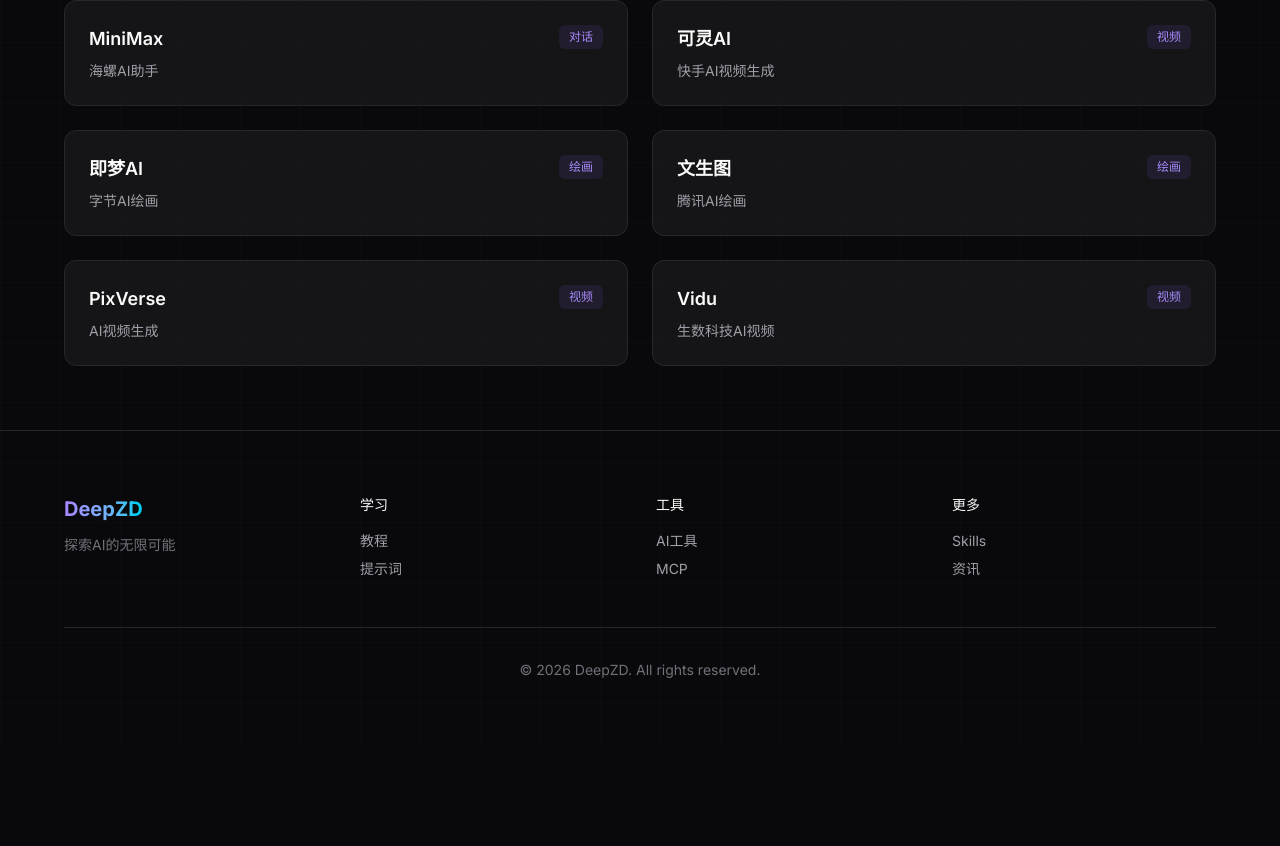
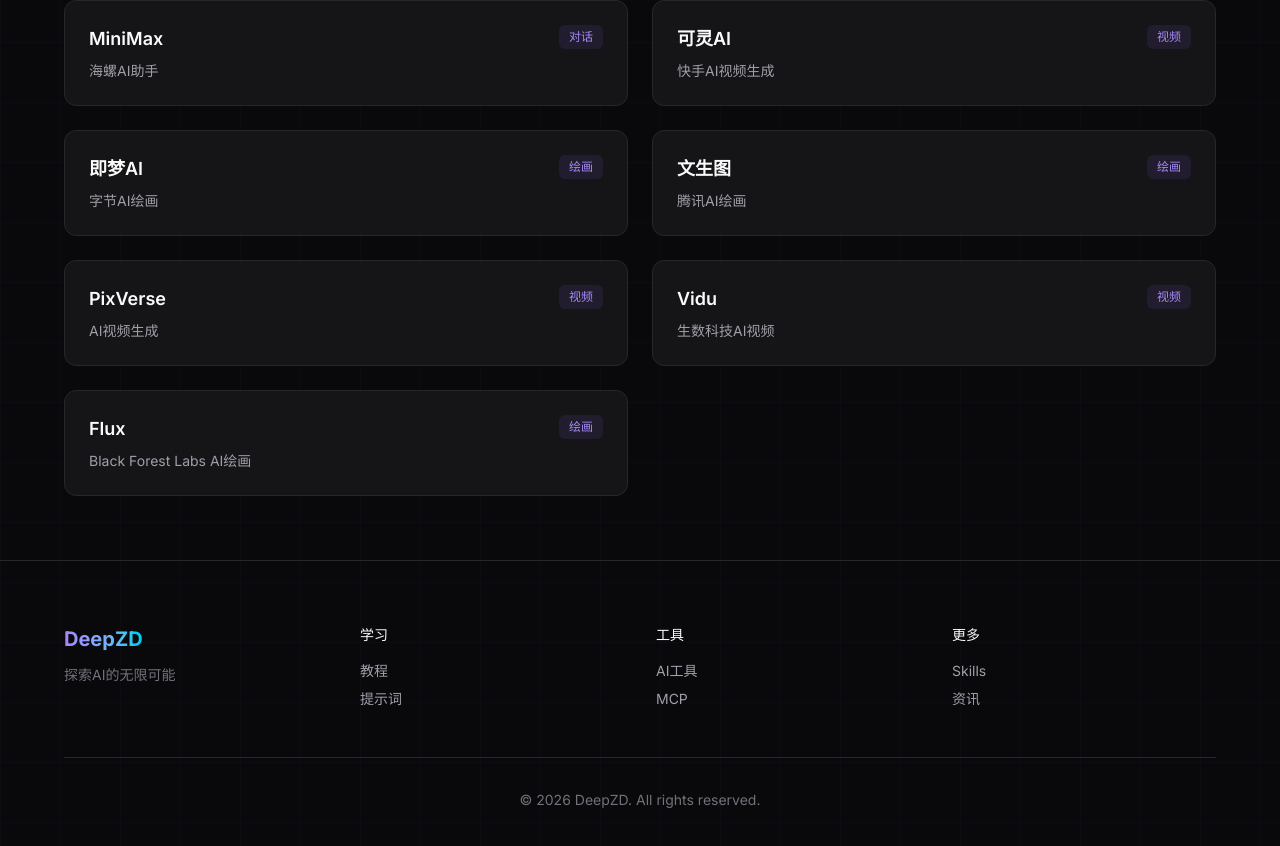
Before and after one commit to uncle-light/deepzd, a Next.js app: page /tools in a window 1280 px wide. Shown: the part 2958-3804 px from the top of the page. Before the commit the page ends 3702 px from the top, so only its background shows below. Built offline with nearby package versions, Linux system fonts and the light colour scheme.

Commit message:
feat: 添加Flux

```diff
--- a/src/app/data/tools.ts
+++ b/src/app/data/tools.ts
@@ -338,4 +338,11 @@
     category: "视频",
     url: "https://vidu.studio"
   },
+  {
+    slug: "flux",
+    name: "Flux",
+    desc: "Black Forest Labs AI绘画",
+    category: "绘画",
+    url: "https://blackforestlabs.ai"
+  },
 ];
```
